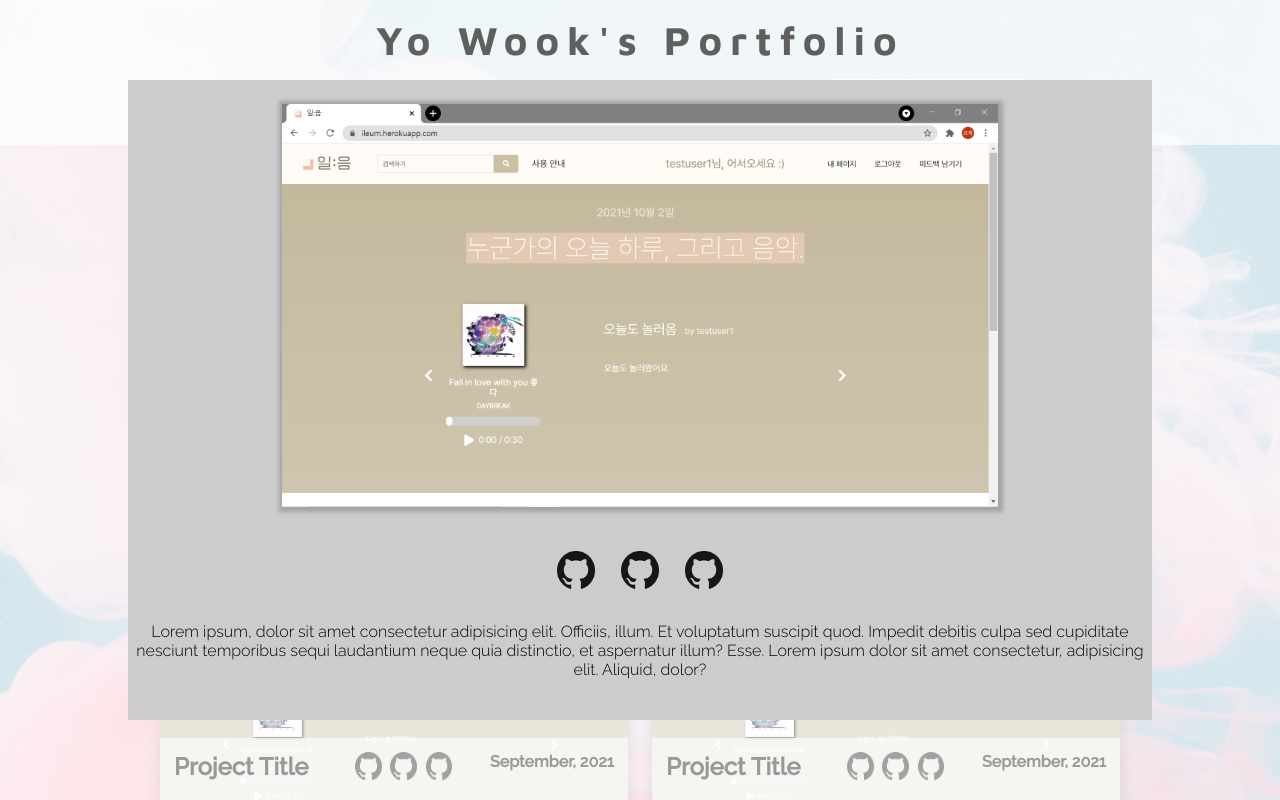
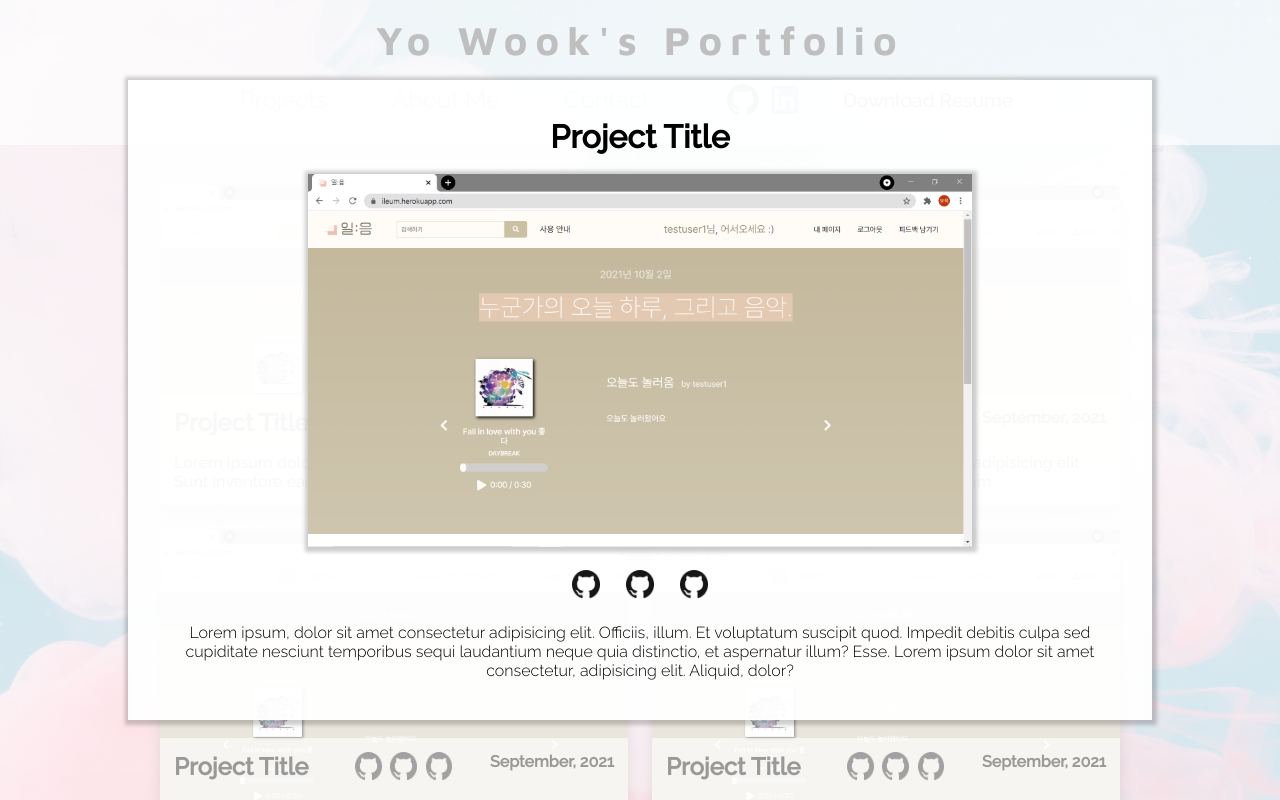
Before and after one commit to uk960214/PortfolioOfYoWook, a React (Create React App) app: page / in a window 1280 px wide. Both pictures are taken after a click on the element 394 px from the left and 345 px from the top of the page. Shown: the top 800 px of the page. Built offline with nearby package versions, Linux system fonts and the light colour scheme.

Commit message:
Modal Layout Complete

```diff
--- a/src/App.js
+++ b/src/App.js
@@ -27,10 +27,10 @@ function App() {
 
   return (
     <>
-      <GlobalStyle />
+      <GlobalStyle isModalOpen={isModalOpen} />
       <Navbar scroll={scroll} />
       <MainContent openModal={openModal} />
-      {isModalOpen ? <Modal openModal={openModal} /> : ""}
+      {isModalOpen ? <Modal openModal={openModal} scroll={scroll} /> : ""}
     </>
   );
 }
--- a/src/Components/Modal/Modal.elements.js
+++ b/src/Components/Modal/Modal.elements.js
@@ -2,7 +2,7 @@ import styled from "styled-components";
 
 export const ModalContainer = styled.div`
   position: absolute;
-  top: 0;
+  top: ${(props) => props.scroll}px;
   left: 0;
   width: 100%;
   height: 100%;
@@ -10,10 +10,5 @@ export const ModalContainer = styled.div`
   justify-content: center;
   align-items: center;
   background-color: #ffffff99;
+  z-index: 5;
 `;
-
-export const ModalBox = styled.div`
-  background-color: #000;
-  width: 50vw;
-  height: 50vh;
-`;
--- a/src/Components/Modal/Modal.js
+++ b/src/Components/Modal/Modal.js
@@ -2,7 +2,7 @@ import React from "react";
 import Projects from "../Projects/Projects";
 import { ModalContainer } from "./Modal.elements";
 
-const Modal = ({ openModal }) => {
+const Modal = ({ openModal, scroll }) => {
   const onMaskClick = (e) => {
     if (e.target === e.currentTarget) {
       openModal();
@@ -10,7 +10,7 @@ const Modal = ({ openModal }) => {
   };
 
   return (
-    <ModalContainer onClick={onMaskClick}>
+    <ModalContainer onClick={onMaskClick} scroll={scroll}>
       <Projects />
     </ModalContainer>
   );
--- a/src/Components/Projects/Projects.elements.js
+++ b/src/Components/Projects/Projects.elements.js
@@ -2,30 +2,13 @@ import styled from "styled-components";
 
 export const ProjectContainer = styled.div`
   width: 80vw;
-  height: 80vh;
+  height: 80%;
   position: relative;
   z-index: 5;
-  background-color: #ccc;
-`;
-
-export const ContentStackWrapper = styled.div`
-  display: flex;
-  gap: 2vw;
-  justify-content: center;
-  margin-bottom: 3vh;
-`;
-
-export const ContentStack = styled.img`
-  width: 3vw;
-`;
-
-export const ContentDesc = styled.p`
-  text-align: center;
-  font-family: "Raleway", sans-serif;
-  font-weight: 300;
-  height: 10vh;
+  background-color: #ffffffee;
+  padding: 3vw;
   overflow-y: scroll;
-  padding: 1vh 0;
+  box-shadow: 1px 1px 4px 4px #00000033;
 
   &::-webkit-scrollbar {
     width: 0.3rem;
@@ -39,3 +22,33 @@ export const ContentDesc = styled.p`
     background-color: #ffffff99;
   }
 `;
+
+export const ContentTitle = styled.h1`
+  text-align: center;
+`;
+
+export const ContentImage = styled.img`
+  width: 70%;
+  margin: 2% 15%;
+  box-shadow: 1px 1px 4px 4px #00000033;
+`;
+
+export const ContentStackWrapper = styled.div`
+  display: flex;
+  gap: 2vw;
+  justify-content: center;
+  margin-bottom: 2vh;
+`;
+
+export const ContentStack = styled.img`
+  width: 3%;
+`;
+
+export const ContentWrapper = styled.div``;
+
+export const ContentDesc = styled.p`
+  text-align: center;
+  font-family: "Raleway", sans-serif;
+  font-weight: 300;
+  padding: 1vh 0;
+`;
--- a/src/Components/Projects/Projects.js
+++ b/src/Components/Projects/Projects.js
@@ -1,10 +1,12 @@
 import React from "react";
-import { ContentDesc, ProjectContainer } from "./Projects.elements";
 import {
+  ContentDesc,
+  ContentTitle,
+  ProjectContainer,
   ContentImage,
   ContentStackWrapper,
   ContentStack,
-} from "../../styles/globalStyle";
+} from "./Projects.elements";
 
 import github from "../../images/GithubLogo.png";
 import sample from "../../images/img1.PNG";
@@ -12,6 +14,7 @@ import sample from "../../images/img1.PNG";
 const Projects = () => {
   return (
     <ProjectContainer>
+      <ContentTitle>Project Title</ContentTitle>
       <ContentImage src={sample} alt="preview" />
       <ContentStackWrapper>
         <ContentStack src={github} />
--- a/src/styles/globalStyle.js
+++ b/src/styles/globalStyle.js
@@ -18,26 +18,8 @@ body {
   background: linear-gradient(0deg, rgba(255, 255, 255, 0.3), rgba(255, 255, 255, 0.3)), url(${background4}) center center/cover;
   background-attachment: fixed;
   font-family: "Raleway", sans-serif;
+  overflow-y: ${(props) => (props.isModalOpen ? "hidden" : "")};
 }
 `;
 
 export default GlobalStyle;
-
-export const ContentImage = styled.img`
-  width: 70%;
-  margin: 3vh 15% 5vh 15%;
-  box-shadow: 1px 1px 4px 4px #00000033;
-`;
-
-export const ContentStackWrapper = styled.div`
-  display: flex;
-  gap: 2vw;
-  justify-content: center;
-  margin-bottom: 3vh;
-`;
-
-export const ContentStack = styled.img`
-  width: 3vw;
-`;
-
-export const ContentWrapper = styled.div``;
```
